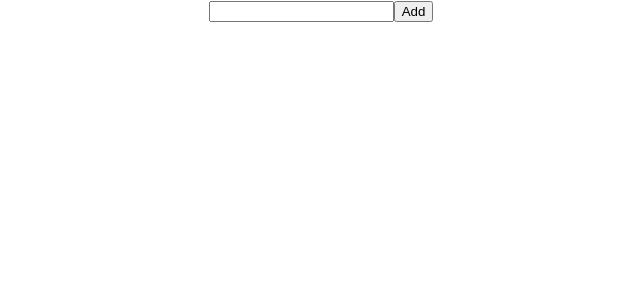
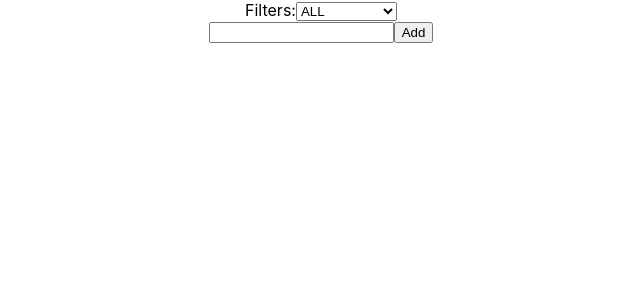
Before and after one commit to Jinviz/react-recoil-todo-app, a React (Create React App) app: page / in a window 1280 px wide. Shown: the top 300 px of the page, without its empty margins (319-959 px from the left). Built offline with nearby package versions, Linux system fonts and the light colour scheme.

Commit message:
selector

```diff
--- a/src/App.js
+++ b/src/App.js
@@ -3,18 +3,21 @@
 import {atom, useRecoilValue} from "recoil";
 import TodoItemCreator from "./components/TodoItemCreator";
 import TodoItem from "./components/TodoItem";
-import {todoListState} from "./todoAtoms";
+import {filteredTodoListState, todoListFilterState, todoListState} from "./todoAtoms";
+import TodoListFilters from "./components/TodoListFilters";
 
 function App() {
-  const todoList = useRecoilValue(todoListState);
+  // const todoList = useRecoilValue(todoListState); // 필터가 안된 state
+  const todoList = useRecoilValue(filteredTodoListState); // 필터된 state
 
   return (
     <div className="App">
-      <TodoItemCreator />
-      {todoList.map((todoItem) => (
+        <TodoListFilters/>
+        <TodoItemCreator />
+        {todoList.map((todoItem) => (
             <TodoItem key={todoItem.id} item={todoItem} />
           ))}
-    </div>
+            </div>
   );
 }
 
--- /dev/null
+++ b/src/components/TodoListFilters.js
@@ -0,0 +1,25 @@
+import React from 'react';
+import {useRecoilState, useRecoilValue} from "recoil";
+import {todoListFilterState} from "../todoAtoms";
+
+const TodoListFilters = () => {
+    const [filter, setFilter] = useRecoilState(todoListFilterState);
+
+    const updateFilter = ({ target: {value} }) => {
+        setFilter(value);
+    };
+
+    return(
+       <>
+           Filters:
+           <select value={filter} onChange={updateFilter}>
+               <option value="Show ALl">ALL</option>
+               <option value="Show Completed">Completed</option>
+               <option value="Show Uncompleted">Uncompleted</option>
+           </select>
+       </>
+
+    )
+}
+
+export default TodoListFilters;
--- a/src/todoAtoms.js
+++ b/src/todoAtoms.js
@@ -1,6 +1,28 @@
-import {atom} from 'recoil';
+import {atom, selector} from 'recoil';
 
 export const todoListState = atom({
     key: 'todoListState',
     default: [],
 })
+
+export const todoListFilterState = atom({
+    key: 'todoListFilterState',
+    default: 'Show All',
+})
+
+export const filteredTodoListState = selector({
+    key: 'filteredTodoListState',
+    get: ({get}) => {
+        const filter = get(todoListFilterState);
+        const list = get(todoListState);
+
+        switch (filter) {
+            case 'Show Completed':
+                return list.filter((item) => item.isComplete);
+            case 'Show Uncompleted':
+                return list.filter((item) => !item.isComplete);
+            default:
+                return list;
+        }
+    }
+})
```
